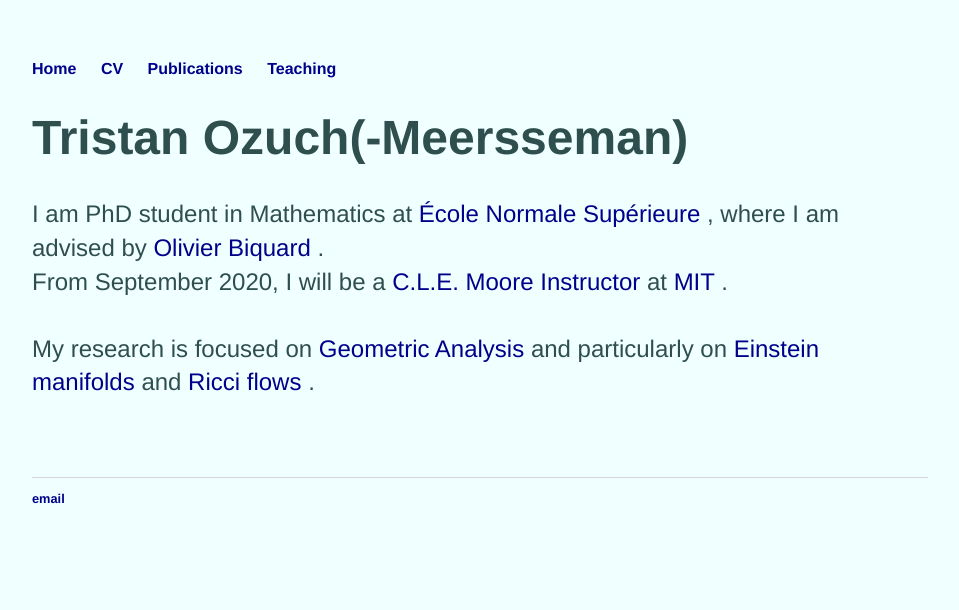
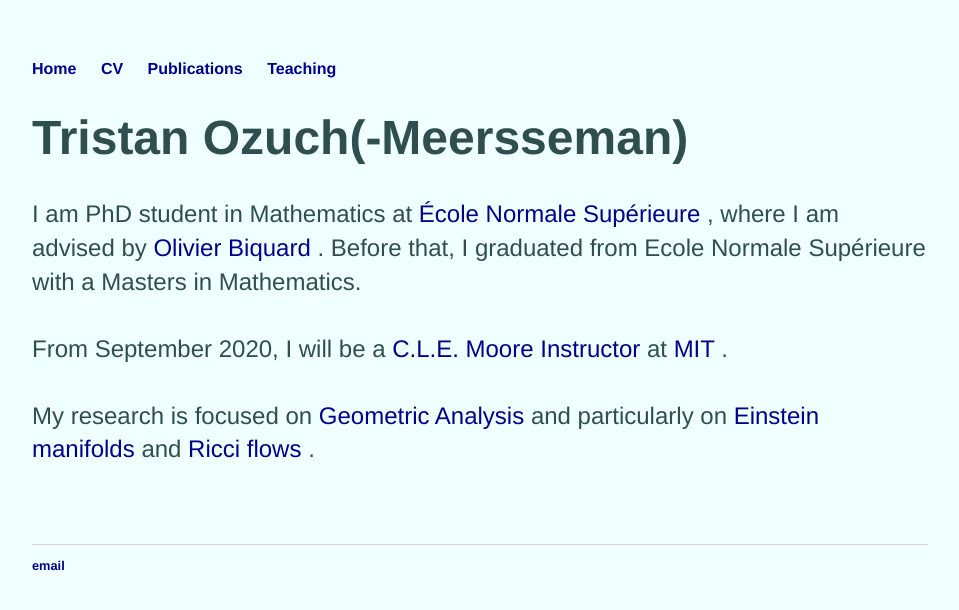
Before and after one commit to tristanozuch/tristanozuch.github.io, a Jekyll site: the page built from index.html, in a window 1280 px wide. Shown: the top 610 px of the page, without its empty margins (160-1119 px from the left). Built offline with Jekyll 4.4.1, drawn with Linux system fonts in a browser that asks for light colours.

Commit message:
Update index.html

```diff
--- a/index.html
+++ b/index.html
@@ -5,7 +5,7 @@
 <div class="blurb">
 	<h1>Tristan Ozuch(-Meersseman)</h1>
 				<p>I am PhD student in Mathematics at <a href="http://www.math.ens.fr/?lang=en"> École Normale Supérieure </a>, where I am advised by <a href="https://www.math.ens.fr/~biquard/"> Olivier Biquard </a>.
-
+					Before that, I graduated from Ecole Normale Supérieure with a Masters in Mathematics.<br/>
 					<br/>From September 2020, I will be a <a href="http://math.mit.edu/directory/instructors.php"> C.L.E. Moore Instructor </a> at <a href="http://math.mit.edu/research/index.php"> MIT </a>.
 					<br/><br/> My research is focused on <a href="https://en.wikipedia.org/wiki/Geometric_analysis"> Geometric Analysis </a> and particularly on <a href="https://en.wikipedia.org/wiki/Einstein_manifold"> Einstein manifolds </a> and <a href="https://en.wikipedia.org/wiki/Ricci_flow"> Ricci flows </a>. </p>
 </div><!-- /.blurb -->
```
